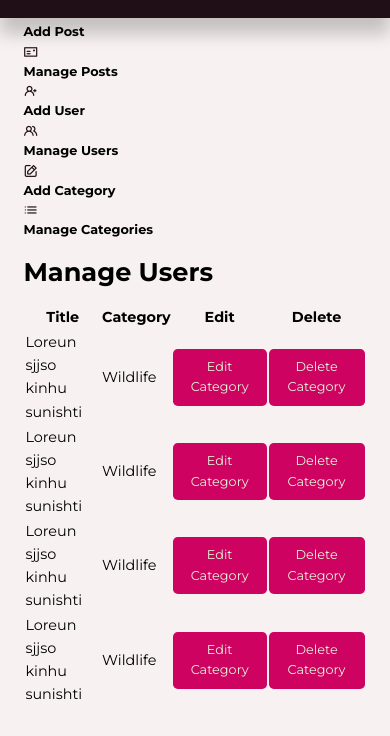
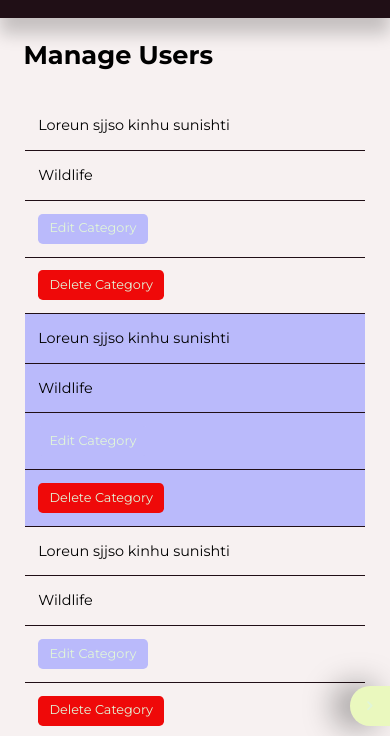
Before and after one commit to zendayat/Blog-Website-with-pHp-, a plain HTML site: page dashboard.html in a window 390 px wide. Shown: the part 54-790 px from the top of the page. Drawn offline with nearby package versions, Linux system fonts and the light colour scheme.

Commit message:
update: updated css file with necessary changes

```diff
--- a/css/style.css
+++ b/css/style.css
@@ -280,6 +280,7 @@ footer{
     width: 30rem;
     background: var(--color-primary);
     display: flex;
+    flex-direction: row;
     align-items: center;
     justify-content: space-between;
     overflow: hidden;
@@ -310,6 +311,19 @@ footer{
     cursor: pointer;
     transition: var(--transition);
     color: var(--color-bg);
+}
+.btn.sm{
+    padding: 0.3rem 0.7rem;
+    font-size: 0.8rem;
+    background: var(--color-primary);
+}
+.btn.danger{
+    background: var(--color-red);
+}
+.btn:hover{
+    background: var(--color-black);
+    color: var(--color-white);
+
 }
 .post_footer{
     margin-top: 4rem;
@@ -426,6 +440,62 @@ footer{
     display: grid;
     place-content: center;
 }
+
+            /* DASHBOARD */
+
+.dashboard{
+    margin-top: 6rem;
+}
+.dashboard__container{
+    display: grid;
+    grid-template-columns: 14rem auto;
+    gap: 1rem;
+    background: var(--color-gray-900);
+    padding: 2rem;
+    margin-bottom: 5rem;
+}
+.dashboard aside a{
+    background: var(--color-primary);
+    display: flex;
+    gap: 1rem;
+    align-items: center;
+    padding: 1.6rem;
+}
+.dashboard aside ul li:not(:last-child){
+    border-bottom: 1px solid var(--color-gray-900);
+}
+.dashboard aside a:hover{
+    background: var(--color-gray-900);
+}
+.dashboard aside a.active{
+    background-color: var(--color-gray-900);
+}
+.dashboard main{
+    margin-left: 1.5rem;
+}
+.dashboard main h2{
+    margin: 0 0 2rem 0;
+    line-height: 1;
+}
+.dashboard main table{
+    width: 100%;
+    text-align: left;
+}
+.dashboard main table th{
+    background: var(--color-gray-900);
+    padding: 0.8rem;
+    color: var(--color-white);
+}
+.dashboard main table td{
+    padding: 0.8rem;
+    border-bottom: 1px solid var(--color-gray-300);
+}
+.dashboard main table tr:hover td{
+    background-color: var(--color-gray-300);
+    color: var(--color-white);
+    cursor: default;
+    transition: var(--transition);
+}
 @media screen and (max-width:1024px) {
     .container{
         width: var(--container-width-md);
@@ -531,6 +601,33 @@ footer{
     .search__bar-container{
         width: var(--container-width-md);
     }
+    .dashboard__container{
+        grid-template-columns: 4.3rem auto;
+        padding: 0;
+        background: transparent;
+    }
+    .dashboard aside{
+
+    }
+    .dashboard aside h5{
+        display: none;
+    }
+    .dashboard main table thead{
+        display: none;
+    }
+    .dashboard main table tr{
+        display: flex;
+        flex-direction: column;
+    }
+    .dashboard main table tr:nth-child(even){
+        background: var(--color-primary);
+    }
+    .dashboard main table tr:hover td{
+        background: transparent;
+    }
+    .sidebar__toggle{
+        display: none;
+    }
 }
 @media screen and (max-width:600px){
     section{
@@ -558,4 +655,47 @@ footer{
         width: 70vw;
         aspect-ratio: 1/1;
     }
+    .dashboard{
+        margin-top: 5rem;
+    }
+    .dashboard__container{
+        grid-template-columns: 1fr;
+        gap: 0;
+    }
+    .dashboard main{
+        margin: 0;
+    }
+    .dashboard main h2{
+        margin-top: 1rem;
+    }
+    .dashboard aside{
+        position: fixed;
+        box-shadow: 2rem 0 4rem rgba(0,0,0,0.4);
+        left: -100%;
+        height: 100vh;
+        transition: var(--transition);
+        background: var(--color-primary);
+    }
+    .dashboard .sidebar__toggle{
+        display: inline-block;
+        background: var(--color-primary-variant);
+        color: var(--color-white);
+        position: fixed;
+        right: 0;
+        bottom: 4rem;
+        z-index: 1;
+        width: 2.5rem;
+        height: 2.5rem;
+        border-radius: 50% 0 0 50%;
+        font-size: 1.3rem;
+        cursor: pointer;
+        box-shadow: -1rem 0 2rem rgba(0,0,0,0.4);
+    }
+    .dashboard aside a h5{
+        display: inline-block;
+    }
+    #hide__sidebar-btn{
+        display: none;
+    }
+
 }
```
